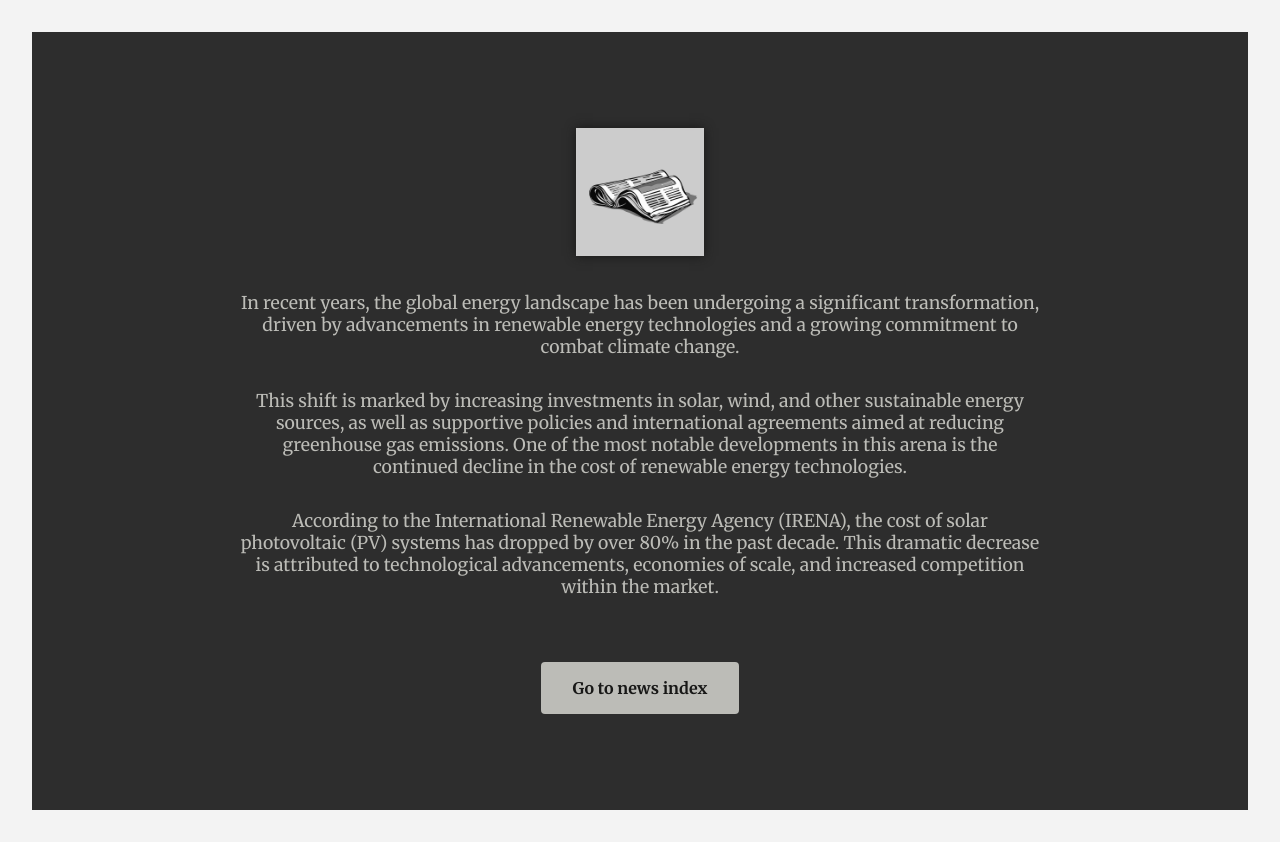
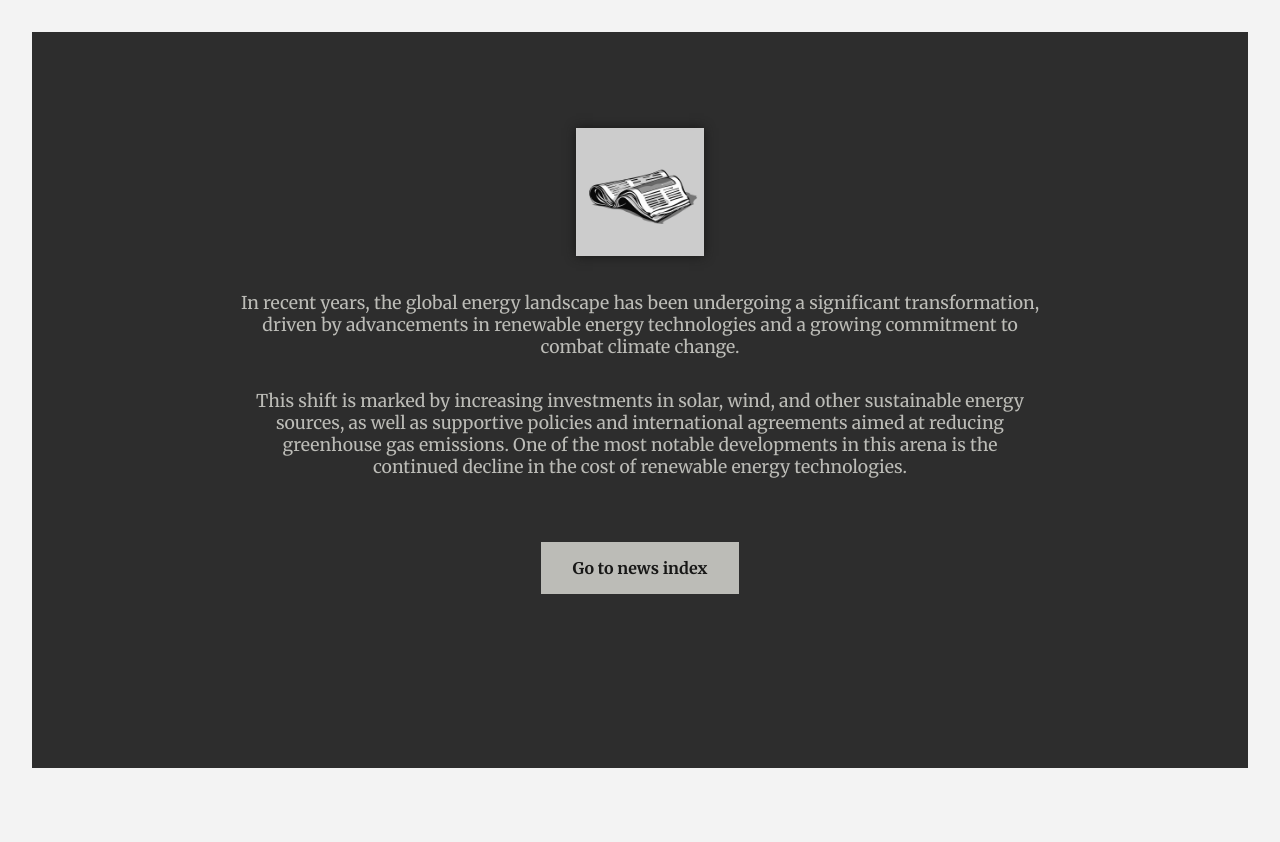
Before and after one commit to sean-xiao-zhao7/nextjs-routing, a Next.js app: page / in a window 1280 px wide. After the commit the page ends 800 px from the top, so only its background shows below. Built offline with nearby package versions, Linux system fonts and the light colour scheme.

Commit message:
Adjust styling for button radii

```diff
--- a/app/error.tsx
+++ b/app/(content)/error.tsx
@@ -4,6 +4,7 @@ export default function ErrorPage() {
     return (
         <>
             <h1>Error.</h1>
+            <p>Error displaying the page.</p>
         </>
     );
 }
--- a/app/(marketing)/page.tsx
+++ b/app/(marketing)/page.tsx
@@ -17,14 +17,7 @@ export default function HomePage() {
                 policies and international agreements aimed at reducing
                 greenhouse gas emissions. One of the most notable developments
                 in this arena is the continued decline in the cost of renewable
-                energy technologies.{" "}
-            </p>
-            <p>
-                According to the International Renewable Energy Agency (IRENA),
-                the cost of solar photovoltaic (PV) systems has dropped by over
-                80% in the past decade. This dramatic decrease is attributed to
-                technological advancements, economies of scale, and increased
-                competition within the market.
+                energy technologies.
             </p>
             <Link href="/news">Go to news index</Link>
         </div>
--- a/app/globals.css
+++ b/app/globals.css
@@ -93,7 +93,6 @@ ul {
     padding: 1rem 2rem;
     background-color: #bcbcb7;
     color: #181817;
-    border-radius: 4px;
     text-decoration: none;
     font-weight: bold;
     margin-top: 2rem;
@@ -116,7 +115,6 @@ ul {
     gap: 1.5rem;
     color: #e5e5e1;
     text-decoration: none;
-    border-radius: 4px;
     font-size: 1.2rem;
     padding: 0 0 1rem 0;
 }
@@ -169,7 +167,6 @@ ul {
 #archive-header ul a {
     text-decoration: none;
     color: #b0b0a6;
-    border-radius: 4px;
     font-weight: bold;
     font-size: 1.25rem;
 }
```
Also changed, not shown: app/(content)/not-found.tsx (renamed from app/not-found.tsx).
